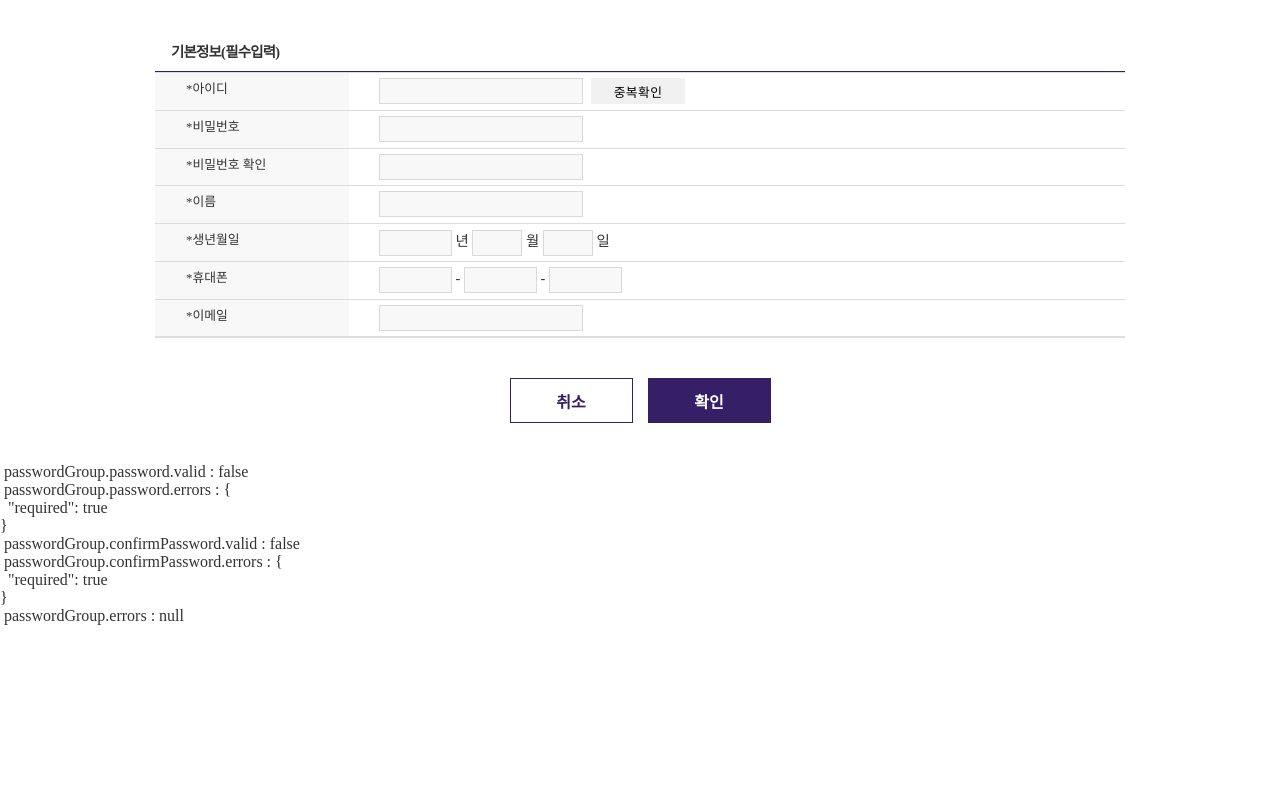
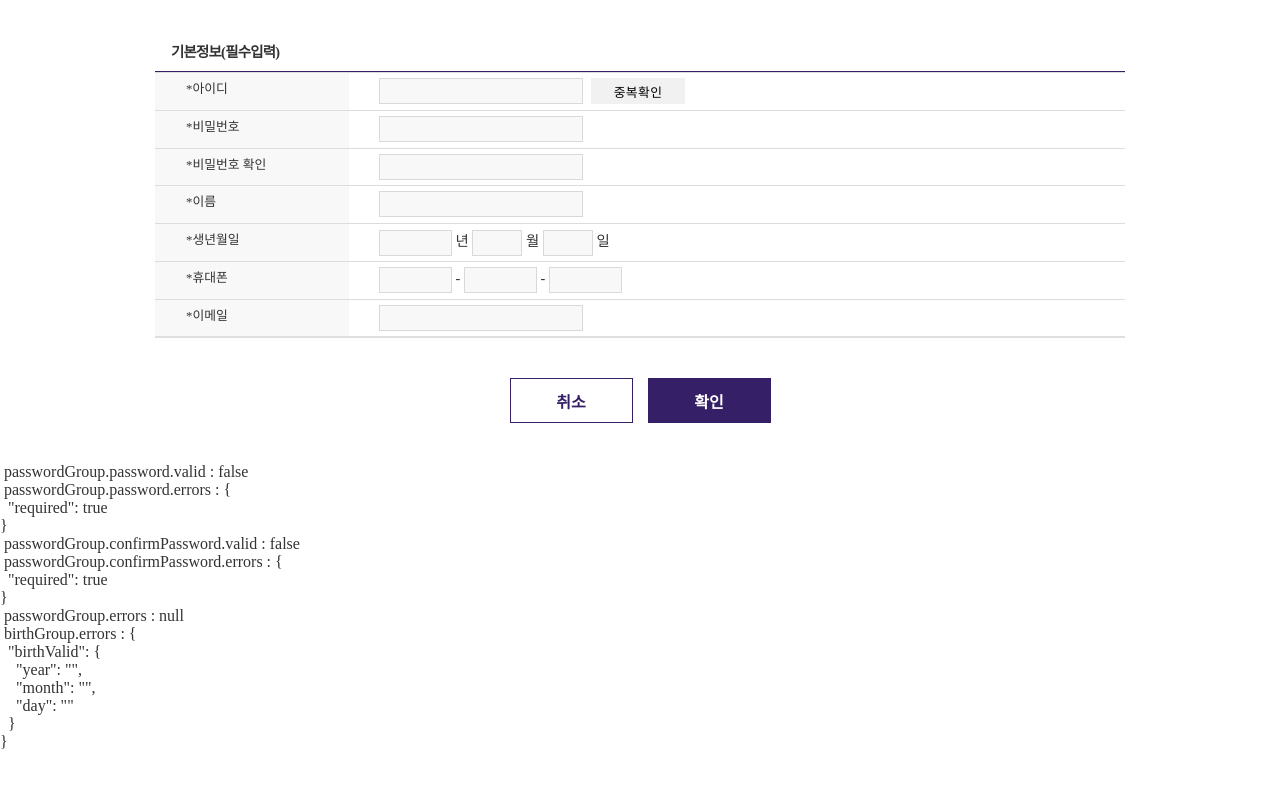
Before and after one commit to GoodSungJin/login-practice-for-team, an Angular app in the folder LeeGyuHa/join/: page / in a window 1280 px wide. Shown: the top 788 px of the page. Built offline with nearby package versions, Linux system fonts and the light colour scheme.

Commit message:
Validation birth

```diff
--- /dev/null
+++ b/LeeGyuHa/join/src/app/birth-validator.ts
@@ -0,0 +1,18 @@
+import { AbstractControl } from '@angular/forms';
+
+export class BirthValidator {
+  static birthValid(birthGroup: AbstractControl) {
+    const year = birthGroup.get('year').value;
+    const month = birthGroup.get('month').value;
+    const day = birthGroup.get('day').value;
+    if( +year < 1890 || +year > 2019 ) {
+      return { birthValid: {year, month, day}};
+    } else if( +month < 1 || +month > 12 ) {
+      return { birthValid: {year, month, day}};
+    } else if( +day < 1 || +day > 31 ) {
+      return { birthValid: {year, month, day}};
+    } else {
+      return null;
+    }
+  }
+}
--- a/LeeGyuHa/join/src/app/signup/signup.component.ts
+++ b/LeeGyuHa/join/src/app/signup/signup.component.ts
@@ -1,6 +1,7 @@
 import { Component, OnInit } from '@angular/core';
 import { FormGroup, FormBuilder, Validators } from '@angular/forms';
 import { PasswordValidator } from '../password-validator';
+import { BirthValidator } from '../birth-validator';
 
 @Component({
   selector: 'app-signup',
@@ -49,11 +50,14 @@ import { PasswordValidator } from '../password-validator';
         <div class="birth">
           <span class="padding">*생년월일</span>
         </div>
+        <ng-container formGroupName="birthGroup">
         <div class="birth-wrap">
-          <input type="text" class="year-input"> 년
-          <input type="text" class="month-input"> 월
-          <input type="text" class="day-input"> 일
+          <input type="text" class="year-input" formControlName="year"> 년
+          <input type="text" class="month-input" formControlName="month"> 월
+          <input type="text" class="day-input" formControlName="day"> 일
+          <em *ngIf="birthGroup.errors?.birthValid && birthGroup.touched">유효한 생년월일를 입력해주세요.</em>
         </div>
+        </ng-container>
 
         <div class="phone">
           <span class="padding">*휴대폰</span>
@@ -83,6 +87,7 @@ import { PasswordValidator } from '../password-validator';
   <pre> passwordGroup.confirmPassword.valid : {{ confirmPassword.valid | json }}</pre>
   <pre> passwordGroup.confirmPassword.errors : {{ confirmPassword.errors | json }}</pre>
   <pre> passwordGroup.errors : {{ passwordGroup.errors | json }}</pre>
+  <pre> birthGroup.errors : {{ birthGroup.errors | json }}</pre>
   `,
   styleUrls: ['./signup.component.css']
 })
@@ -104,6 +109,11 @@ export class SignupComponent implements OnInit {
         ]],
         confirmPassword : ['', Validators.required]
       }, { validator: PasswordValidator.match}),
+      birthGroup: this.fb.group({
+        year: ['',  Validators.required,],
+        month: ['', Validators.required],
+        day: ['', Validators.required]
+      }, { validator: BirthValidator.birthValid}),
       name: ['', Validators.required]
     });
   }
@@ -127,4 +137,8 @@ export class SignupComponent implements OnInit {
   get name() {
     return this.userForm.get('name');
   }
+
+  get birthGroup() {
+    return this.userForm.get('birthGroup');
+  }
 }
```
